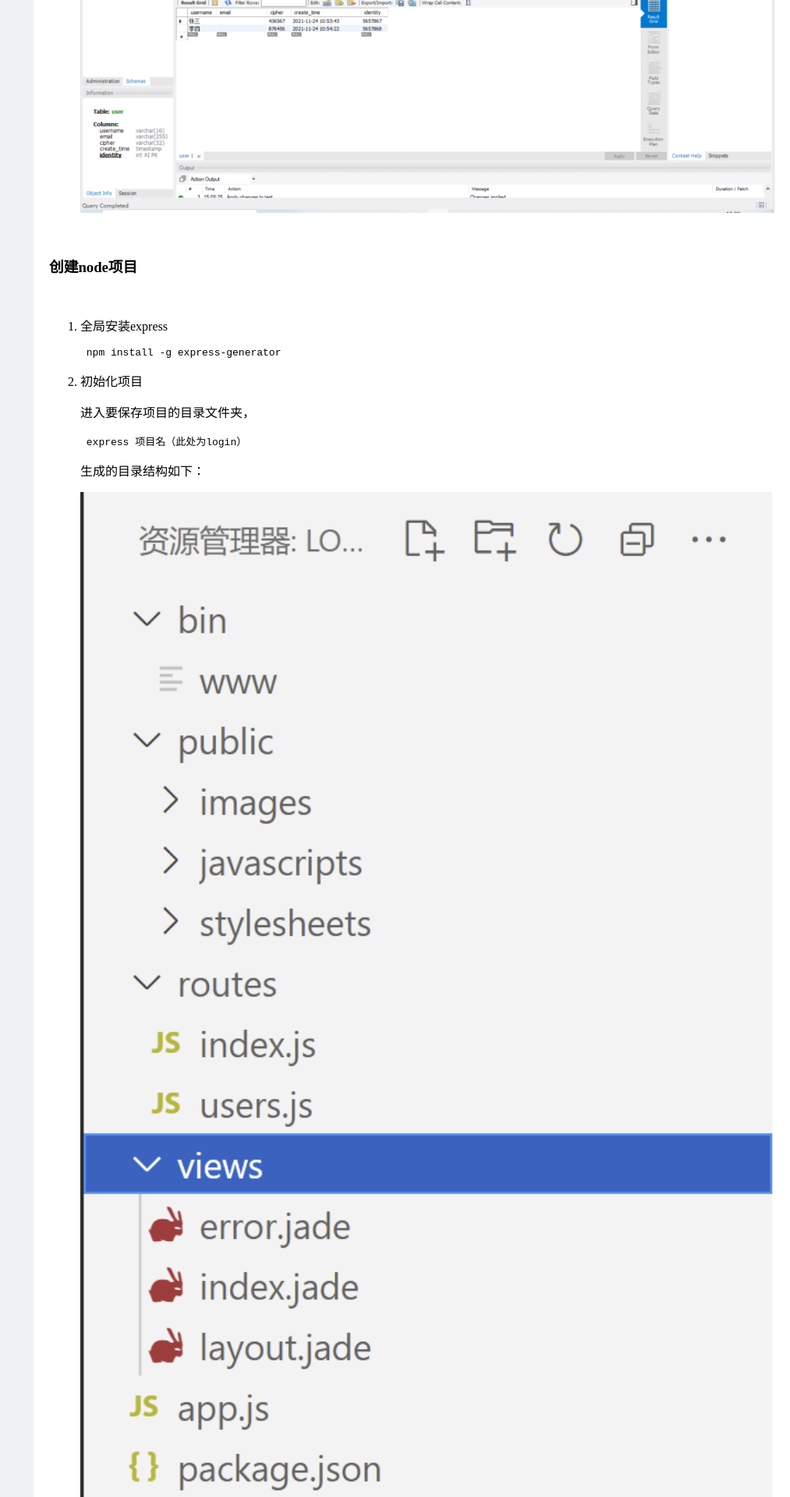
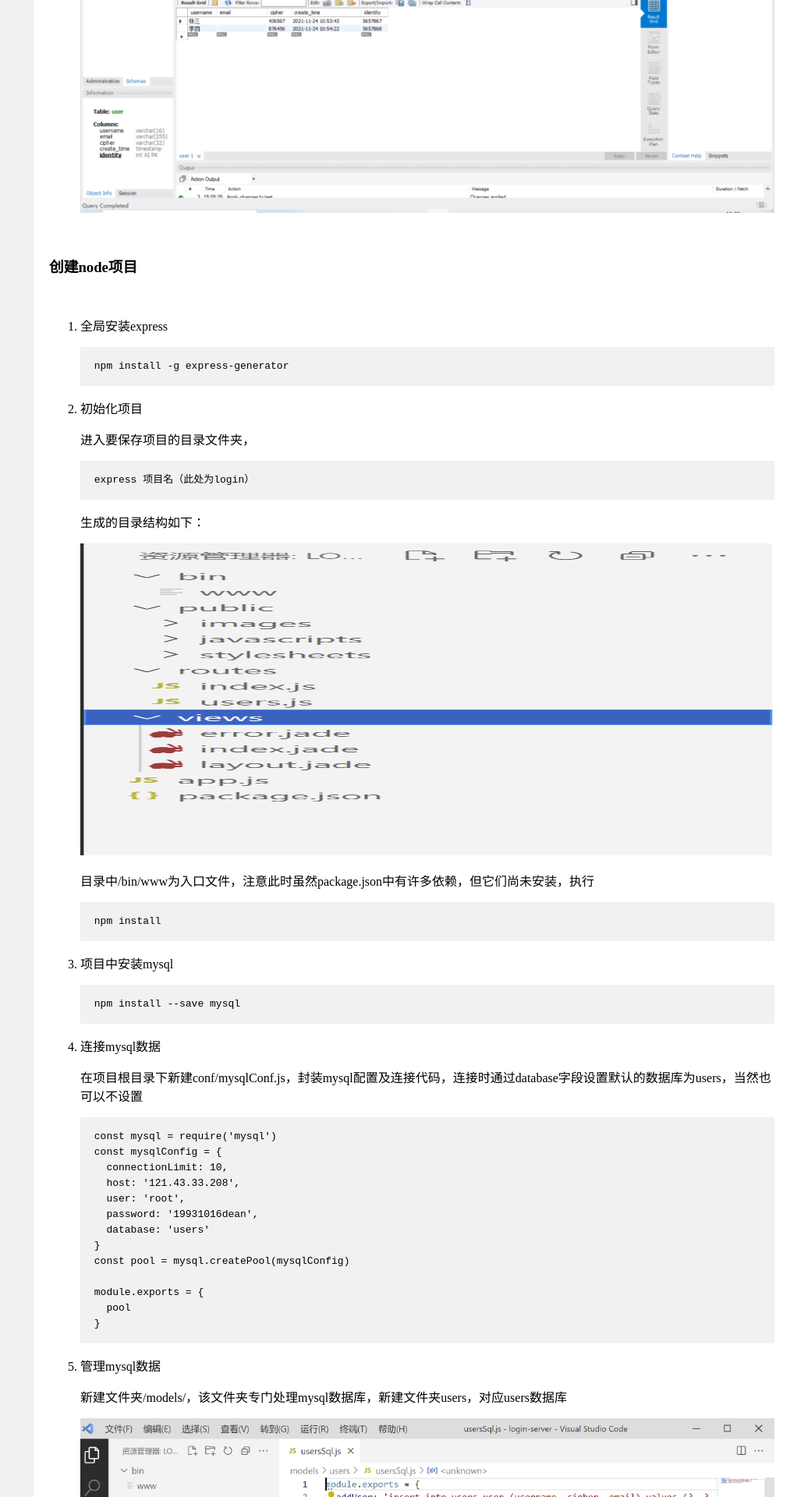
Before and after one commit to ChaoFish/ChaoFish.github.io, a Jekyll site: the page built from _posts/2021-12-17-project.md, in a window 1280 px wide. Shown: the part 3080-5000 px from the top of the page at 78% size, without its empty margins (267-1280 px from the left). Built offline with Jekyll 4.4.1, drawn with Linux system fonts in a browser that asks for light colours.

Commit message:
更新文章project

```diff
--- a/_posts/2021-12-17-project.md
+++ b/_posts/2021-12-17-project.md
@@ -60,7 +60,7 @@
 
     生成的目录结构如下：
 
-    ![](/assets/images/project_six.png)
+    ![](/assets/images/project_six.png){:height="400px" :width="auto"}
 
     目录中/bin/www为入口文件，注意此时虽然package.json中有许多依赖，但它们尚未安装，执行
 
@@ -98,7 +98,7 @@
 
     新建文件夹/models/，该文件夹专门处理mysql数据库，新建文件夹users，对应users数据库
 
-    ![](/assets/images/project_six.png)
+    ![](/assets/images/project_seven.png)
 
     新建配置文件usersSql.js，用于封装mysql操作语句
 
--- a/assets/css/default.css
+++ b/assets/css/default.css
@@ -124,3 +124,9 @@
 ul {
   margin-block-start: 0;
 }
+
+.language-plaintext {
+  background-color: #f0f1f2;
+  padding: 2px 10px;
+  line-height: 20px;
+}
```
